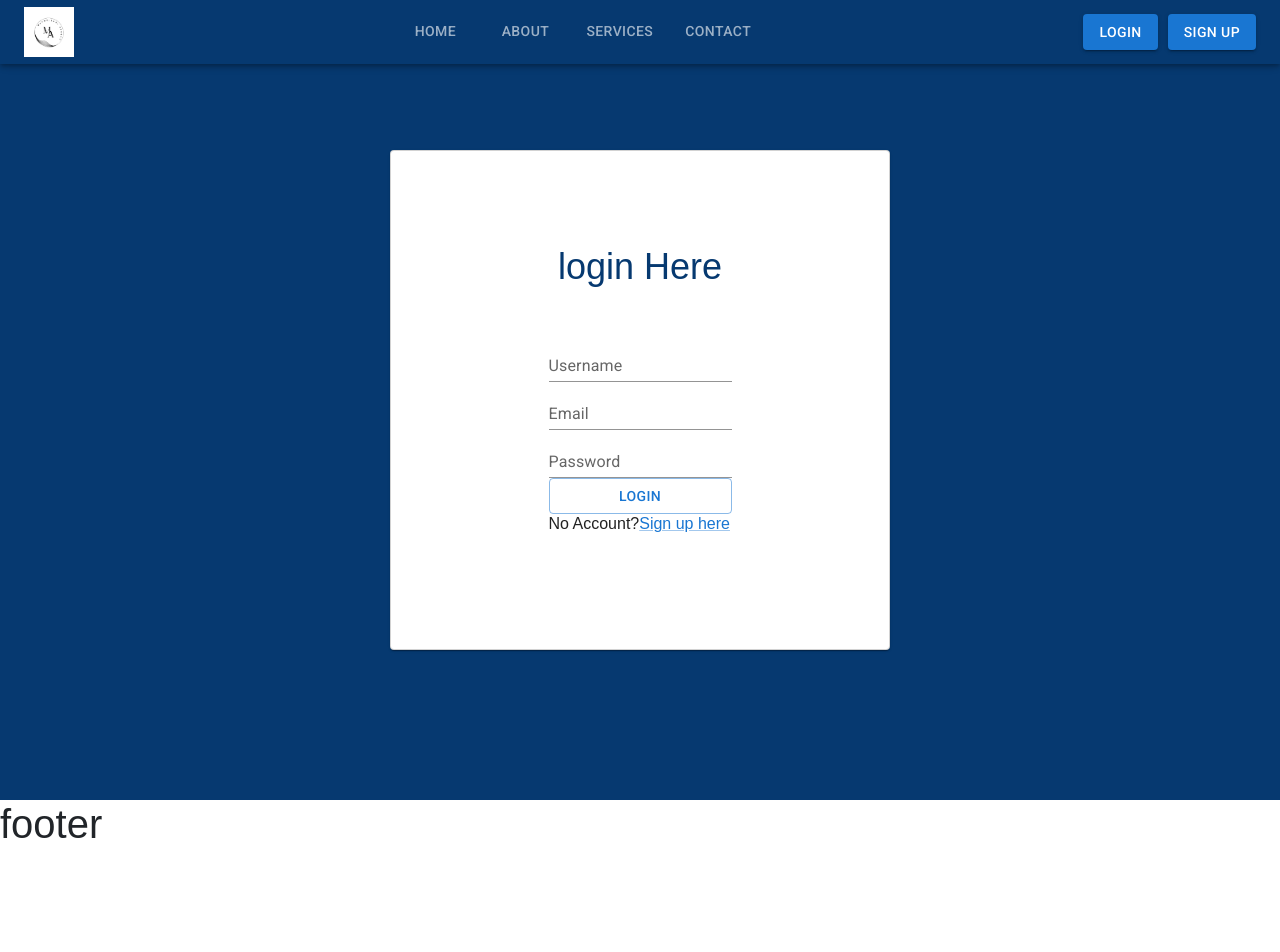
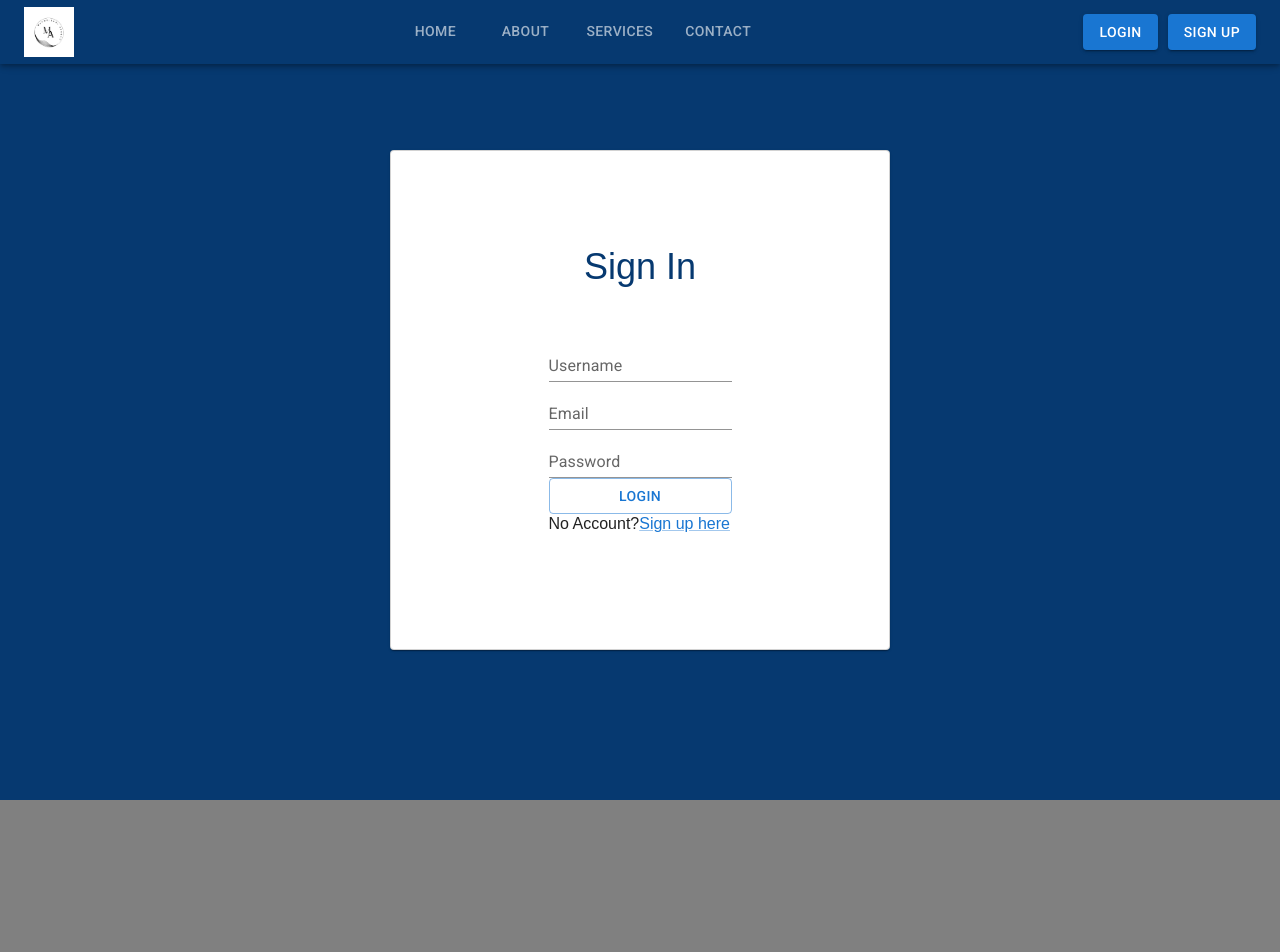
Before and after one commit to olivebishop/project, a React (Create React App) app: page /login in a window 1280 px wide. Shown: the top 952 px of the page. Before the commit the page ends 856 px from the top, so only its background shows below. Built offline with nearby package versions, Linux system fonts and the light colour scheme.

Commit message:
changed some drawerjs componet on sm

```diff
--- a/src/components/About.jsx
+++ b/src/components/About.jsx
@@ -2,7 +2,9 @@ import React from 'react'
 
 function About() {
   return (
-    <div>About</div>
+    <div className='about'>
+      <h1>About us</h1>
+    </div>
   )
 }
 
--- a/src/components/forms/Login.jsx
+++ b/src/components/forms/Login.jsx
@@ -7,7 +7,7 @@ function Login() {
   return (
     <div className='signin'>
       <Card className='card'>
-        <h1>login Here</h1>
+        <h1>Sign In</h1>
         <CardContent>
           <div>
             <TextField className='text' id="standard-basic" label='Username' variant='standard'></TextField>
--- a/src/components/home/footer/Footer.css
+++ b/src/components/home/footer/Footer.css
@@ -1,4 +1,8 @@
 .footer{
-    background-color: #063970;
-    padding-top: 150px;
+    background-color: gray;
+    padding-top: 250px;
+    display: flex;
+    justify-content: center;
+    text-align: center;
+
 }
--- a/src/components/home/footer/Footer.jsx
+++ b/src/components/home/footer/Footer.jsx
@@ -1,5 +1,5 @@
 import React from 'react'
-//import './Footer.css'
+import './Footer.css'
 function Footer() {
   return (
     <div className='footer'>
--- a/src/components/home/header/DrawerComp.jsx
+++ b/src/components/home/header/DrawerComp.jsx
@@ -3,7 +3,7 @@ import { Drawer, IconButton, List, ListItemButton, ListItemIcon, ListItemText }
 import MenuIcon from '@mui/icons-material/Menu';
 import { Link } from 'react-router-dom';
 
-const PAGES = ["Home", "About", "Services", "Contact", "Login", "Sign up"];
+const PAGES = ["Home", "About", "Services", "Contact", "Login", "Signup"];
 
 const DrawerComp = () => {
   const [OpenDrawer, setOpenDrawer] = useState(false);
```
Also changed, not shown: src/components/home/Home.js (+12 -12 lines), src/components/home/maincontent/MainContent.css (deleted), src/components/home/maincontent/MainContent.jsx (deleted).
